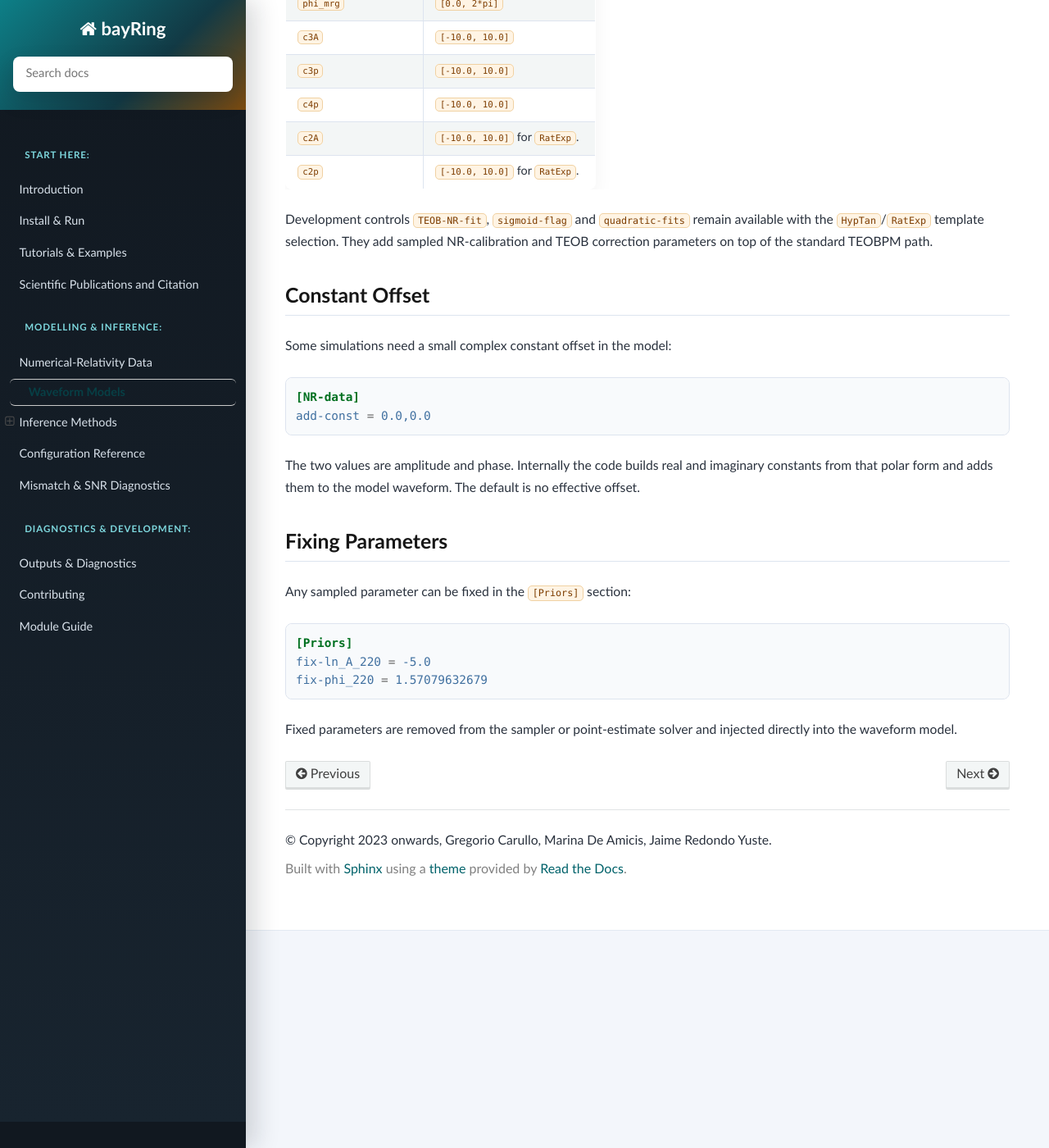
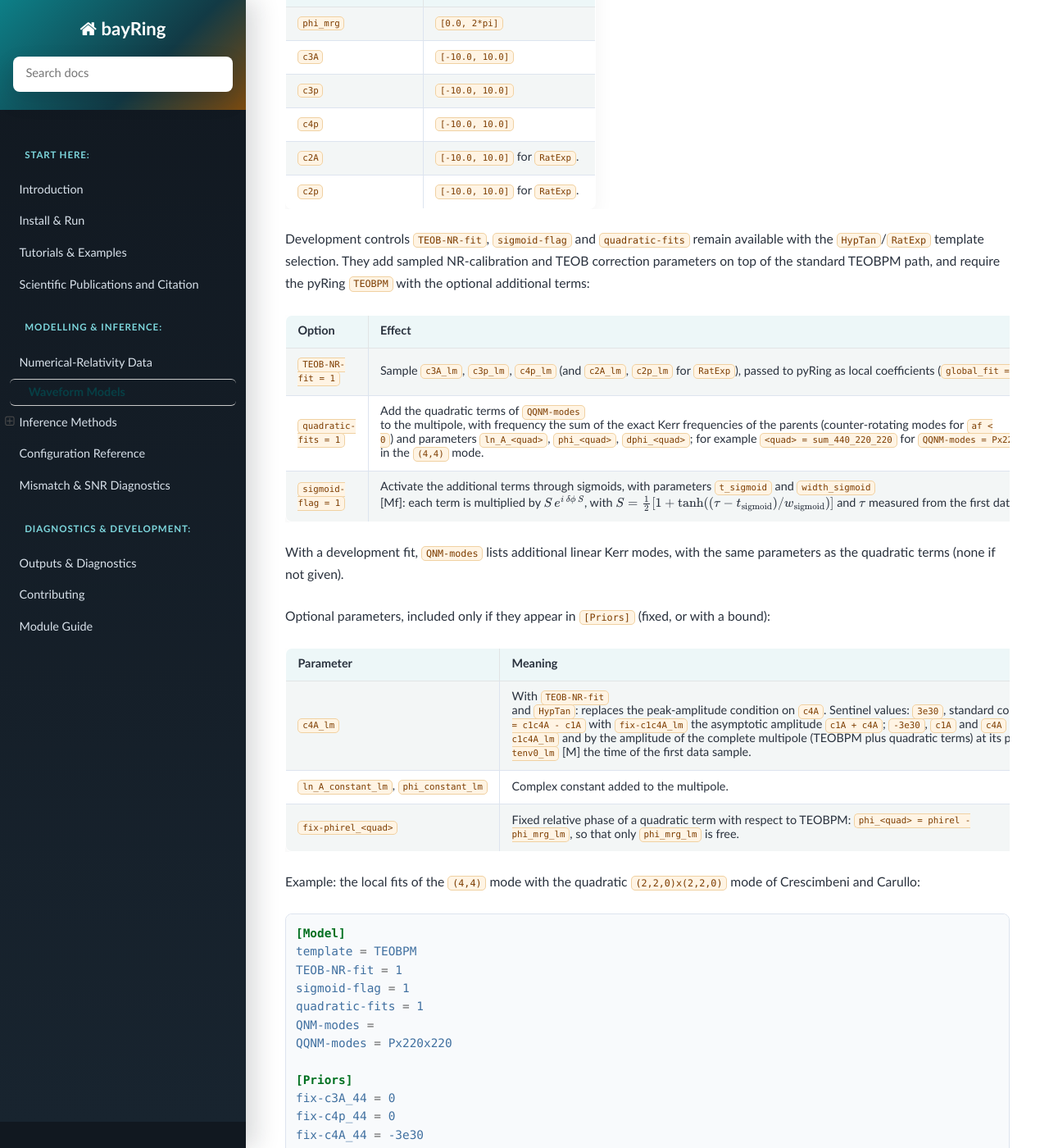
Before and after one commit to GCArullo/bayRing, a Sphinx documentation site: the page built from docs/waveform_models.rst, in a window 1280 px wide and 1400 px high, scrolled down 7286 px. Shown: the whole window at 82% size. Built offline with Sphinx 7.4.7 and the Read the Docs theme 3.1.0, drawn with Linux system fonts in a browser that asks for light colours; formulas are drawn with MathJax 3; some of the changed text lies outside the part shown.

Commit message:
Help and docs: TEOBPM development options, optional priors, SEOBNRv5HM
- initialise.py help: QNM-modes and QQNM-modes for TEOBPM, TEOB-NR-fit, sigmoid-flag and quadratic-fits, and the
  optional TEOBPM parameters of [Priors] (c4A with its sentinels, c1c4A, tenv0, ln_A_constant, phi_constant,
  fix-phirel).
- docs/waveform_models.rst: TEOBPM development options with an example (the local fits of the quadratic-mode
  paper), new SEOBNRv5HM section.
- docs/configuration_reference.rst: template list, SEOB-modes-file, checkpoint-interval, verbose.

Co-Authored-By: Claude Opus 5.5 <noreply@anthropic.com>

```diff
--- a/docs/waveform_models.rst
+++ b/docs/waveform_models.rst
@@ -43,8 +43,12 @@ Model Selection Summary
      - Numerically calibrated QNM amplitudes superpositions.
      - NR-calibrated ringdown comparisons.
    * - ``TEOBPM``
-     - Merger phase, and optionally NR calibration coefficients.
+     - Merger phase, and optionally NR calibration coefficients and
+       additional linear and quadratic terms.
      - Post-merger model studies.
+   * - ``SEOBNRv5HM``
+     - Overall phase.
+     - Comparison with an inspiral-merger-ringdown model.
 
 Damped Sinusoids
 ~~~~~~~~~~~~~~~~
@@ -404,7 +408,101 @@ bounds are:
 Development controls ``TEOB-NR-fit``, ``sigmoid-flag`` and
 ``quadratic-fits`` remain available with the ``HypTan``/``RatExp`` template
 selection. They add sampled NR-calibration and TEOB correction parameters on
-top of the standard TEOBPM path.
+top of the standard TEOBPM path, and require the pyRing ``TEOBPM`` with the
+optional additional terms:
+
+.. list-table::
+   :header-rows: 1
+   :widths: 20 60
+
+   * - Option
+     - Effect
+   * - ``TEOB-NR-fit = 1``
+     - Sample ``c3A_lm``, ``c3p_lm``, ``c4p_lm`` (and ``c2A_lm``, ``c2p_lm``
+       for ``RatExp``), passed to pyRing as local coefficients
+       (``global_fit = 0``).
+   * - ``quadratic-fits = 1``
+     - Add the quadratic terms of ``QQNM-modes`` to the multipole, with
+       frequency the sum of the exact Kerr frequencies of the parents
+       (counter-rotating modes for ``af < 0``) and parameters
+       ``ln_A_<quad>``, ``phi_<quad>``, ``dphi_<quad>``; for example
+       ``<quad> = sum_440_220_220`` for ``QQNM-modes = Px220x220`` in the
+       ``(4,4)`` mode.
+   * - ``sigmoid-flag = 1``
+     - Activate the additional terms through sigmoids, with parameters
+       ``t_sigmoid`` and ``width_sigmoid`` [Mf]: each term is multiplied by
+       :math:`S\,e^{i\,\delta\phi\,S}`, with
+       :math:`S=\frac{1}{2}[1+\tanh((\tau-t_{\rm sigmoid})/w_{\rm sigmoid})]`
+       and :math:`\tau` measured from the first data sample.
+
+With a development fit, ``QNM-modes`` lists additional linear Kerr modes, with
+the same parameters as the quadratic terms (none if not given).
+
+Optional parameters, included only if they appear in ``[Priors]`` (fixed, or
+with a bound):
+
+.. list-table::
+   :header-rows: 1
+   :widths: 24 56
+
+   * - Parameter
+     - Meaning
+   * - ``c4A_lm``
+     - With ``TEOB-NR-fit`` and ``HypTan``: replaces the peak-amplitude
+       condition on ``c4A``. Sentinel values: ``3e30``, standard condition;
+       ``-1.5e30``, ``c4A = c1c4A - c1A`` with ``fix-c1c4A_lm`` the
+       asymptotic amplitude ``c1A + c4A``; ``-3e30``, ``c1A`` and ``c4A``
+       fixed by ``fix-c1c4A_lm`` and by the amplitude of the complete
+       multipole (TEOBPM plus quadratic terms) at its peak, with
+       ``fix-tenv0_lm`` [M] the time of the first data sample.
+   * - ``ln_A_constant_lm``, ``phi_constant_lm``
+     - Complex constant added to the multipole.
+   * - ``fix-phirel_<quad>``
+     - Fixed relative phase of a quadratic term with respect to TEOBPM:
+       ``phi_<quad> = phirel - phi_mrg_lm``, so that only ``phi_mrg_lm`` is
+       free.
+
+Example: the local fits of the ``(4,4)`` mode with the quadratic
+``(2,2,0)x(2,2,0)`` mode of Crescimbeni and Carullo:
+
+.. code-block:: ini
+
+   [Model]
+   template = TEOBPM
+   TEOB-NR-fit = 1
+   sigmoid-flag = 1
+   quadratic-fits = 1
+   QNM-modes =
+   QQNM-modes = Px220x220
+
+   [Priors]
+   fix-c3A_44 = 0
+   fix-c4p_44 = 0
+   fix-c4A_44 = -3e30
+   fix-c1c4A_44 = 0.27
+   fix-tenv0_44 = 3.0
+   fix-ln_A_sum_440_220_220 = -0.70
+
+SEOBNRv5HM
+~~~~~~~~~~
+
+``SEOBNRv5HM`` compares the data with a mode of the SEOBNRv5HM
+inspiral-merger-ringdown model, for the binary parameters of the NR metadata:
+
+.. code-block:: ini
+
+   [Model]
+   template = SEOBNRv5HM
+   SEOB-modes-file = seob_modes.npz
+
+As for ``TEOBPM`` and ``KerrBinary``, the time origin is the peak of the
+``(2,2)`` mode (of the NR simulation for the data, of SEOBNRv5HM for the
+template), no time shift is fitted, and the only free parameter is the overall
+phase ``phi``. ``SEOB-modes-file`` is an npz with ``t`` (in ``M``, measured from
+the peak of the SEOBNRv5HM ``(2,2)`` mode), ``ID`` (NR simulation IDs) and
+``h<l><m>`` (complex modes, one row per ID); if empty, the mode is generated
+with ``pyseobnr``, which has to be installed. Available modes: ``(2,2)``,
+``(2,1)``, ``(3,3)``, ``(3,2)``, ``(4,4)``, ``(4,3)``, ``(5,5)``.
 
 Constant Offset
 ~~~~~~~~~~~~~~~
```
Also changed, not shown: docs/configuration_reference.rst (+27 -7 lines), 1 other file.
